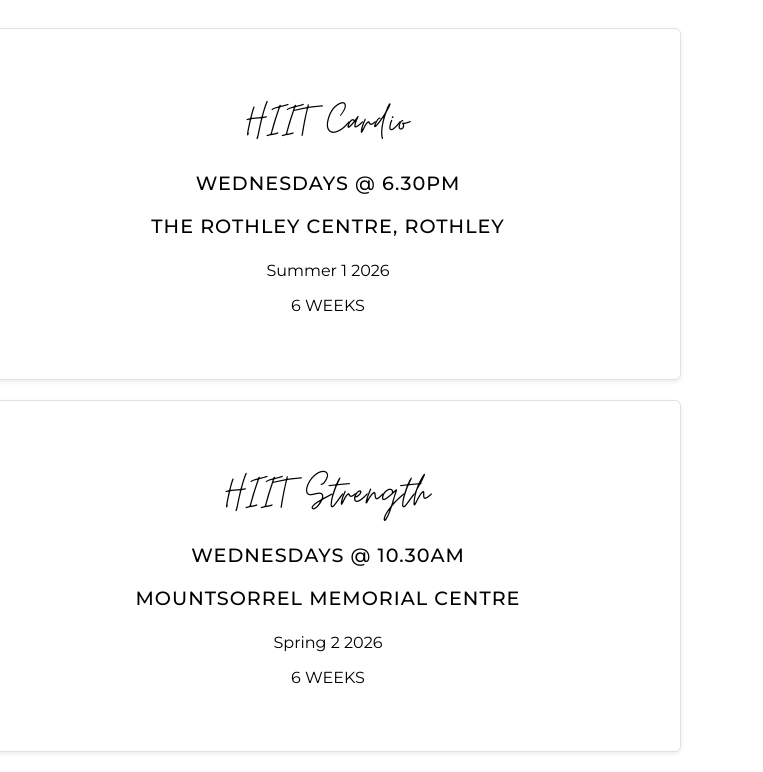
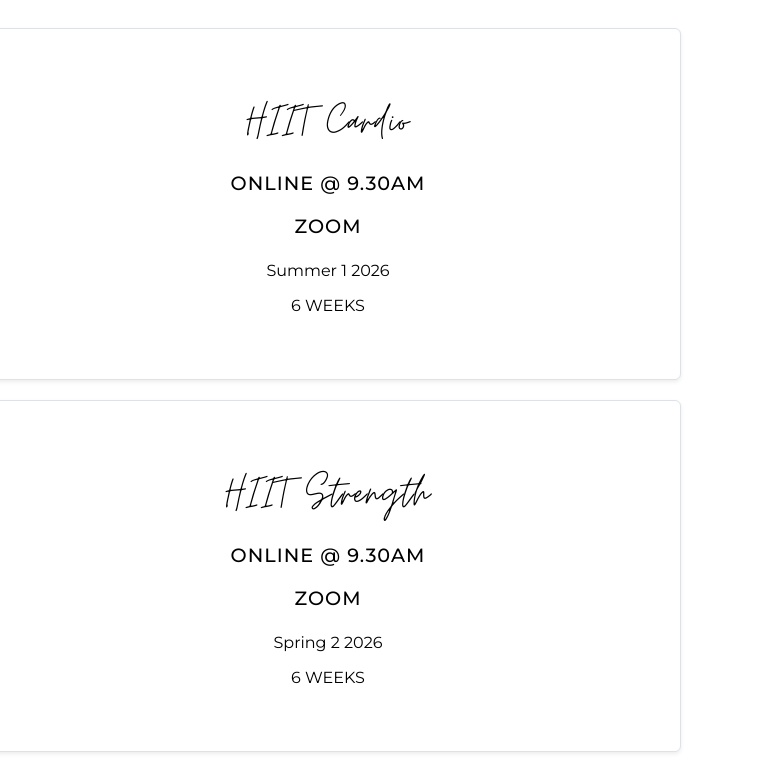
Before and after one commit to dbailey323/eirandwild, a website: page leicester/fitnessclasses/hiit.html in a window 1280 px wide. Shown: the part 2048-2820 px from the top of the page, 517-1280 px from the left. Drawn offline with nearby package versions, Linux system fonts and the light colour scheme.

Commit message:
Update hiit.html

```diff
--- a/leicester/fitnessclasses/hiit.html
+++ b/leicester/fitnessclasses/hiit.html
@@ -66,8 +66,8 @@
             <div class="col p-4">
                 <div class="class-info">
                     <h2 class="card-title">HIIT Cardio</h2>
-                    <h3>Wednesdays @ 6.30pm</h3>
-                    <h4>The Rothley Centre, Rothley</h4>
+                    <h3>Online @ 9.30am</h3>
+                    <h4>Zoom</h4>
                 </div>
                 <div class="class-info">
                     <p><strong>Summer 1 2026</strong></p>
@@ -84,8 +84,8 @@
             <div class="col p-4">
                 <div class="class-info">
                     <h2 class="card-title">HIIT Strength</h2>
-                    <h3>Wednesdays @ 10.30am</h3>
-                    <h4>Mountsorrel Memorial Centre</h4>
+                    <h3>Online @ 9.30am</h3>
+                    <h4>Zoom</h4>
                 </div>
                 <div class="class-info">
                     <p><strong>Spring 2 2026</strong></p>
```
